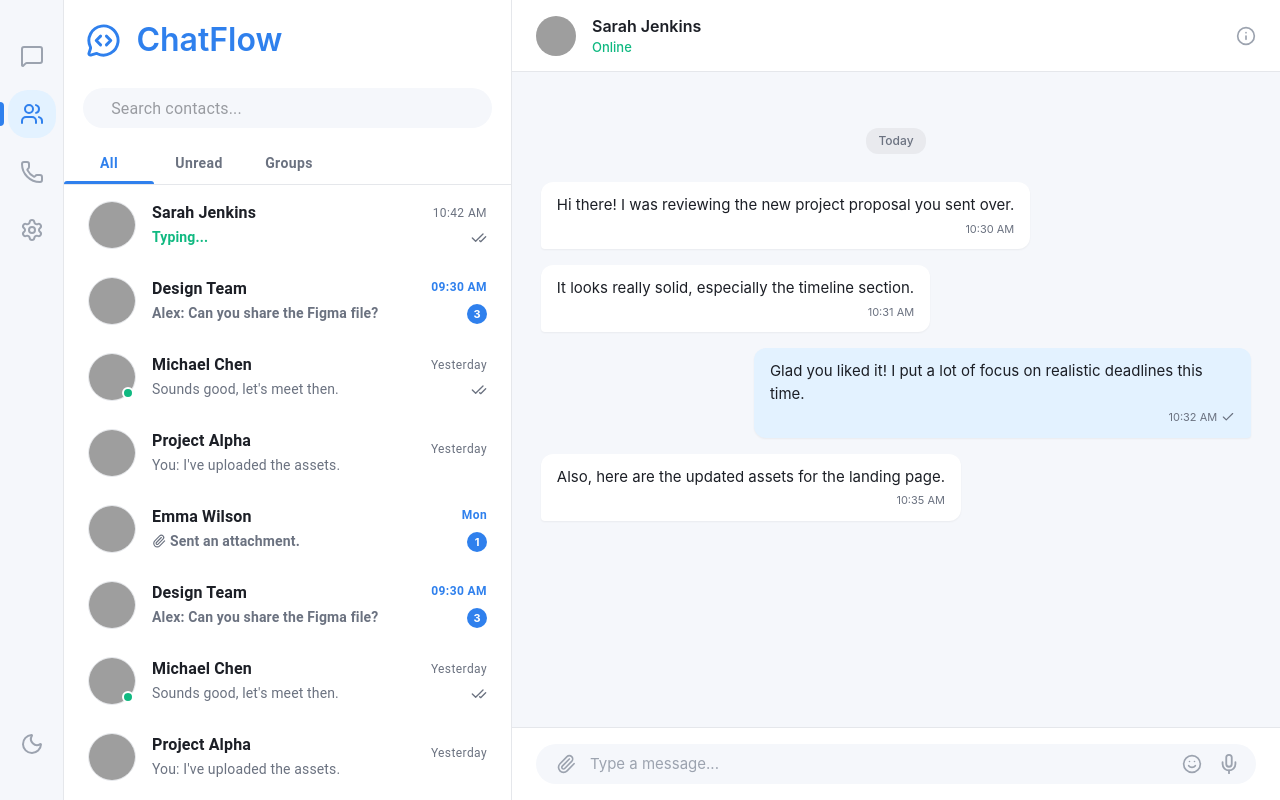
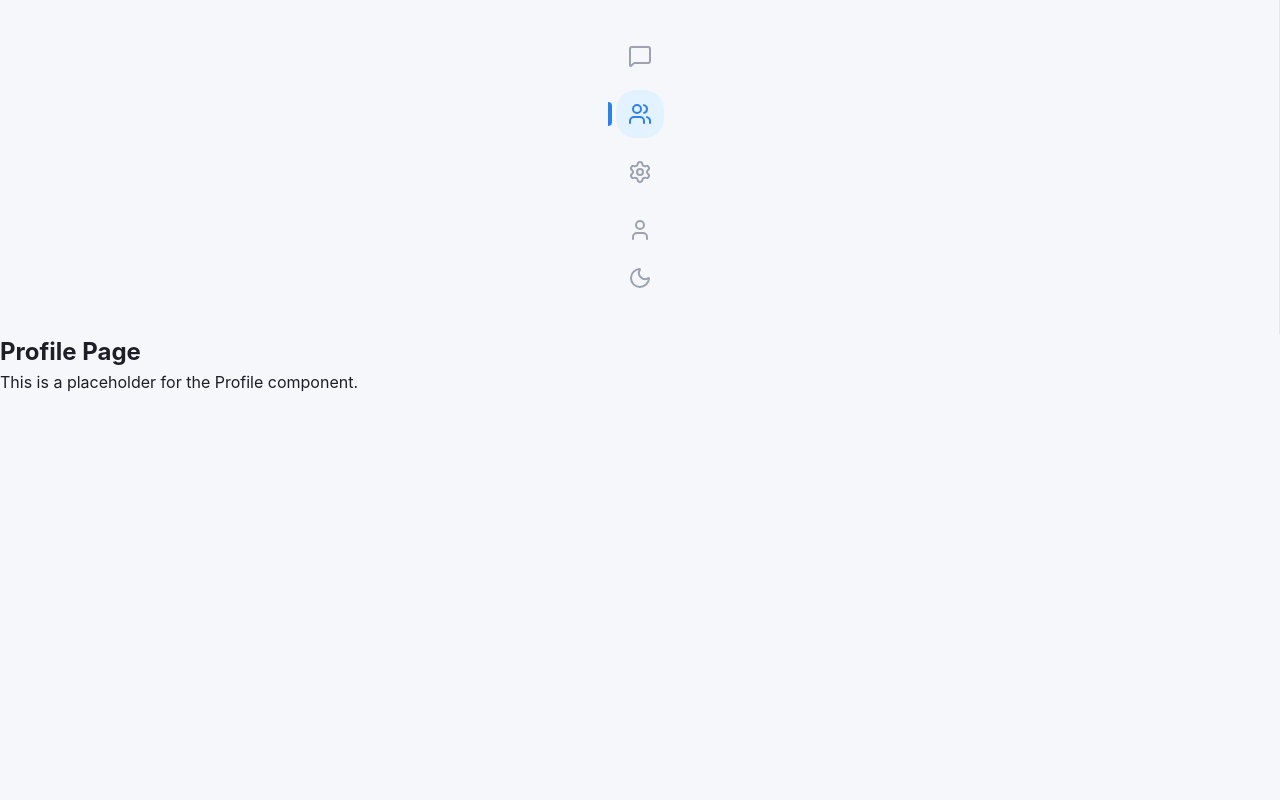
Before and after one commit to Plasticfoods/ChatFlow, a React (Vite) app in the folder client/: page /contacts in a window 1280 px wide. Built offline with nearby package versions, Linux system fonts and the light colour scheme; grey boxes are pictures that could not be loaded; some icons are missing.

Commit message:
Routing Completed

```diff
--- a/client/src/App.jsx
+++ b/client/src/App.jsx
@@ -1,11 +1,22 @@
 import Home from './components/Home'
+import { Routes, Route, Navigate } from 'react-router-dom';
+import Contacts from './components/Contacts';
+import Settings from './components/Settings';
+import Profile from './components/Profile';
 import './App.css'
 
 function App() {
 
   return (
     <div id="App">
-      <Home />
+      <Routes>
+        <Route path="/" element={<Home />} />
+        <Route path="/contacts" element={<Contacts />} />
+        <Route path="/settings" element={<Settings />} />
+        <Route path="/profile" element={<Profile />} />
+        {/* Default Redirect: Go straight to /chats when opening the app */}
+        {/* <Route path="/" element={<Navigate to="/chats" replace />} />       */}
+      </Routes>
     </div>
   )
 }
--- /dev/null
+++ b/client/src/components/Contacts.jsx
@@ -0,0 +1,12 @@
+import Menu from "./Menu"
+
+export default function Contacts() {
+
+    return (
+        <div className="contacts">
+            <Menu />
+            <h2>Profile Page</h2>
+            <p>This is a placeholder for the Profile component.</p>
+        </div>
+    )
+}
--- a/client/src/components/Menu.jsx
+++ b/client/src/components/Menu.jsx
@@ -2,11 +2,11 @@ import { useEffect, useState } from 'react';
 import { NavLink } from 'react-router-dom';
 import {
   MessageSquare,
-  Phone,
   Users,
   Settings,
   Moon,
   Sun,
+  User
 } from 'lucide-react';
 import './Navbar.css'; // Import the styles above
 
@@ -18,8 +18,8 @@ export default function Menu() {
   const navItems = [
     { path: '/', icon: <MessageSquare size={iconSize} />, label: '' },
     { path: '/contacts', icon: <Users size={iconSize} />, label: 'Contacts' },
-    { path: '/calls', icon: <Phone size={iconSize} />, label: 'Calls' },
     { path: '/settings', icon: <Settings size={iconSize} />, label: 'Settings' },
+    { path: '/profile', icon: <User size={iconSize} />, label: 'Profile' },
   ];
 
   return (
--- a/client/src/components/MessageBubble.jsx
+++ b/client/src/components/MessageBubble.jsx
@@ -17,16 +17,15 @@ const MessageBubble = ({ text, time, isOwnMessage, isRead }) => {
           <span className="timestamp">{time}</span>
 
           {/* Only show read receipts on MY messages */}
-          {isOwnMessage && (
+          {/* {isOwnMessage && (
             <span className="read-receipt">
-              {/* Show double check for read, single check for sent */}
               {isRead ? (
                 <CheckCheck size={14} />
               ) : (
                 <Check size={14} color="var(--text-dim)" />
               )}
             </span>
-          )}
+          )} */}
         </div>
 
       </div>
--- /dev/null
+++ b/client/src/components/Profile.jsx
@@ -0,0 +1,12 @@
+import Menu from "./Menu"
+
+export default function Profile() {
+
+    return (
+        <div className="profile">
+            <Menu />
+            <h2>Profile Page</h2>
+            <p>This is a placeholder for the Profile component.</p>
+        </div>
+    )
+}
--- /dev/null
+++ b/client/src/components/Settings.jsx
@@ -0,0 +1,12 @@
+import Menu from "./Menu"
+
+export default function Settings() {
+
+    return (
+        <div className="settings">
+            <Menu />
+            <h2>Profile Page</h2>
+            <p>This is a placeholder for the Profile component.</p>
+        </div>
+    )
+}
```
